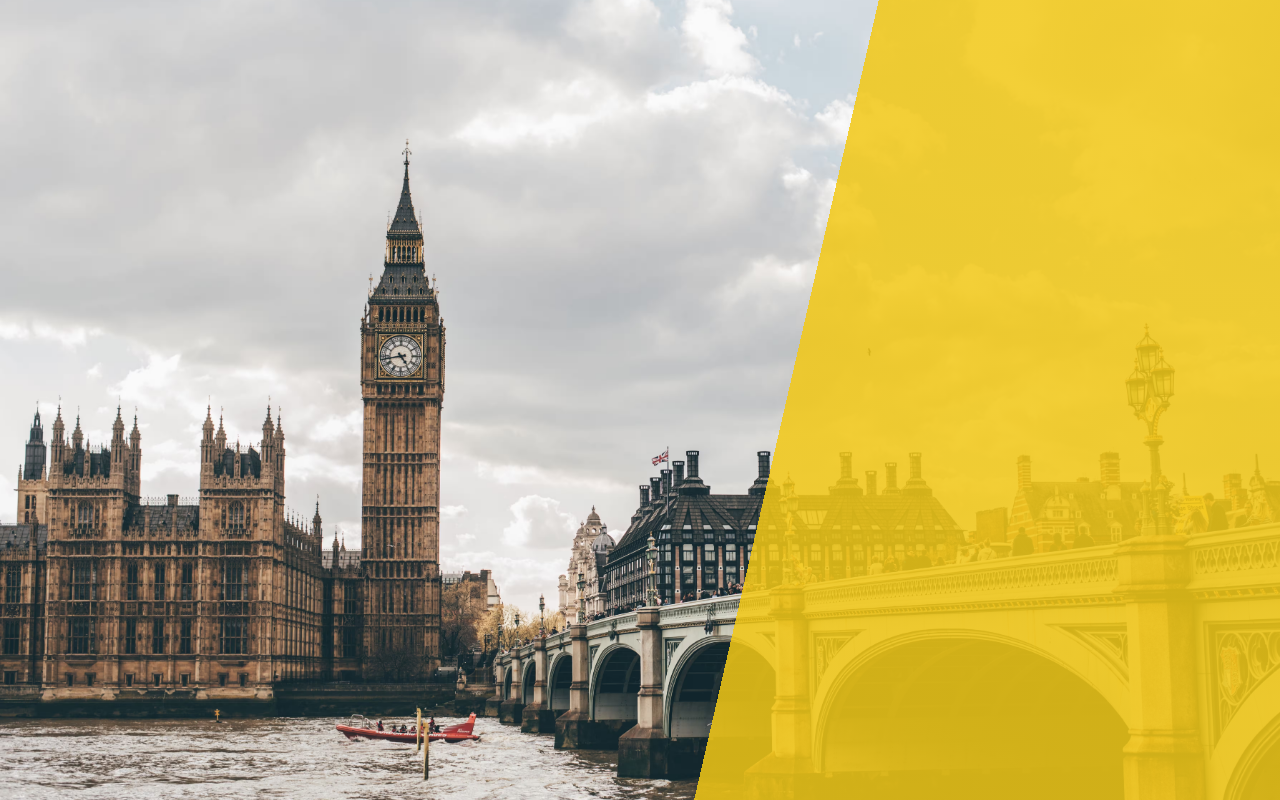
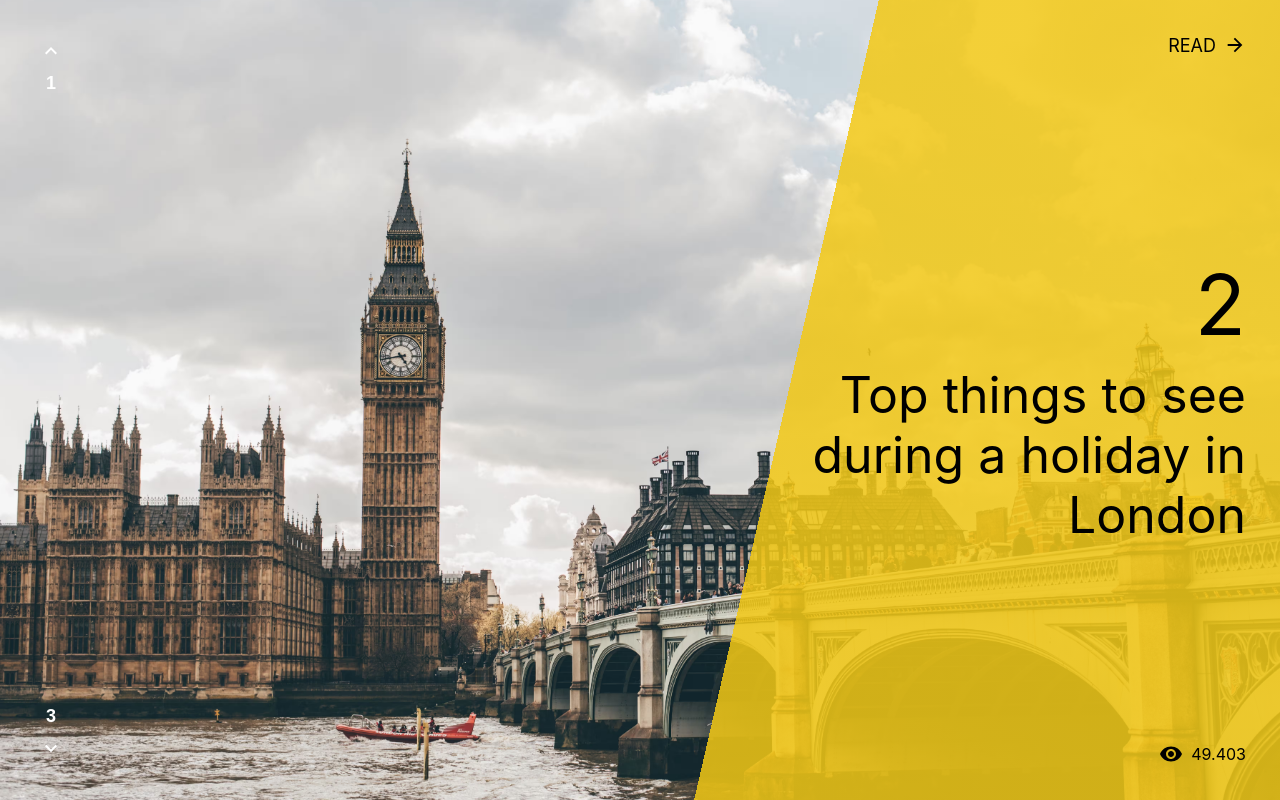
Before and after one commit to vdmkhrp-frontloops-markup/task-15, a website built with Vite: page index.html in a window 1280 px wide. Built offline with nearby package versions, Linux system fonts and the light colour scheme.

Commit message:
created markup and style for markup, added svg sprite and created adaptive

```diff
--- a/index.html
+++ b/index.html
@@ -1,16 +1,85 @@
 <!DOCTYPE html>
 <html lang="en">
   <head>
-  <meta charset="UTF-8">
-  <meta name="viewport" content="width=device-width, initial-scale=1.0">
-  <link rel="stylesheet" href="./src/style.scss">
+    <meta charset="UTF-8" />
+    <meta
+      name="viewport"
+      content="width=device-width, initial-scale=1.0, viewport-fit=cover"
+    />
+    <link rel="stylesheet" href="./src/style.scss" />
     <link rel="icon" href="./src/img/favicon.ico" sizes="32x32" />
     <link rel="icon" href="./src/img/favicon.svg" type="image/svg+xml" />
     <link rel="apple-touch-icon" href="./src/img/apple-touch-icon.png" />
     <title>task-15</title>
   </head>
   <body>
+    <svg width="0" height="0" class="visually-hidden">
+      <symbol
+        fill="currentColor"
+        xmlns="http://www.w3.org/2000/svg"
+        viewBox="0 0 24 24"
+        id="down"
+      >
+        <path d="M7.41 7.84 12 12.42l4.59-4.58L18 9.25l-6 6-6-6z"></path>
+        <path d="M0-.75h24v24H0z" fill="none"></path>
+      </symbol>
+      <symbol xmlns="http://www.w3.org/2000/svg" viewBox="0 0 24 24" id="more">
+        <path
+          d="m12 4-1.41 1.41L16.17 11H4v2h12.17l-5.58 5.59L12 20l8-8z"
+          fill="currentColor"
+        ></path>
+      </symbol>
+      <symbol
+        fill="currentColor"
+        xmlns="http://www.w3.org/2000/svg"
+        viewBox="0 0 24 24"
+        id="up"
+      >
+        <path d="M7.41 15.41 12 10.83l4.59 4.58L18 14l-6-6-6 6z"></path>
+        <path d="M0 0h24v24H0z" fill="none"></path>
+      </symbol>
+      <symbol xmlns="http://www.w3.org/2000/svg" viewBox="0 0 24 24" id="view">
+        <path d="M0 0h24v24H0z" fill="none"></path>
+        <path
+          d="M12 4.5C7 4.5 2.73 7.61 1 12c1.73 4.39 6 7.5 11 7.5s9.27-3.11 11-7.5c-1.73-4.39-6-7.5-11-7.5zM12 17c-2.76 0-5-2.24-5-5s2.24-5 5-5 5 2.24 5 5-2.24 5-5 5zm0-8c-1.66 0-3 1.34-3 3s1.34 3 3 3 3-1.34 3-3-1.34-3-3-3z"
+        ></path>
+      </symbol>
+    </svg>
     <div class="screen">
+      <nav class="screen__nav">
+        <button type="button" class="screen__nav-btn">
+          <svg class="icon icon--24">
+            <use href="#up"></use>
+          </svg>
+          1
+        </button>
+        <button type="button" class="screen__nav-btn">
+          3
+          <svg class="icon icon--24">
+            <use href="#down"></use>
+          </svg>
+        </button>
+      </nav>
+      <div class="screen__content">
+        <a href="#!" class="screen__content-link">
+          read
+          <svg class="icon icon--22">
+            <use href="#more"></use>
+          </svg>
+        </a>
+        <div class="screen__desc">
+          <h2 class="screen__title">2</h2>
+          <p class="screen__text">
+            Top things to see during a holiday in London
+          </p>
+        </div>
+        <span class="screen__views">
+          <svg class="icon icon--24">
+            <use href="#view"></use>
+          </svg>
+          49.403
+        </span>
+      </div>
     </div>
   </body>
 </html>
--- a/src/style.scss
+++ b/src/style.scss
@@ -16,17 +16,134 @@ p {
 
 body {
   margin: 0;
+  font-family: -apple-system, BlinkMacSystemFont, "Segoe UI", Roboto,
+    "Helvetica Neue", Arial, sans-serif;
+}
+
+.visually-hidden {
+  position: absolute;
+  width: 1px;
+  height: 1px;
+  margin: -1px;
+  border: 0;
+  padding: 0;
+
+  white-space: nowrap;
+  clip-path: inset(100%);
+  clip: rect(0 0 0 0);
+  overflow: hidden;
+}
+
+$icon-sizes: 22, 24;
+
+.icon {
+  display: inline-block;
+  aspect-ratio: 1;
+
+  @each $s in $icon-sizes {
+    &--#{$s} {
+      width: #{$s}px;
+    }
+  }
 }
 
 .screen {
-  min-height: 100vh;
+  position: relative;
+  min-height: 100dvh;
   background-image: linear-gradient(
       103deg,
       transparent 60%,
       rgba(242, 200, 21, 0.85) 60%
     ),
-    url("/src/img/background.avif");
+    url("/src/img/background.avif"), linear-gradient(#e7e6e2, #846950);
   background-size: cover;
   background-repeat: no-repeat;
   background-position: center;
+
+  &__nav {
+    position: fixed;
+    top: 0;
+    bottom: 0;
+    left: 0;
+    display: flex;
+    flex-direction: column;
+    column-gap: 15px;
+    justify-content: space-between;
+    padding: 34px;
+  }
+
+  &__nav-btn {
+    padding: 5px;
+    border: none;
+    background-color: transparent;
+    display: flex;
+    flex-direction: column;
+    row-gap: 10px;
+    align-items: center;
+    color: #fff;
+    font-size: 18px;
+    font-weight: 700;
+    transition: color 300ms ease;
+
+    @media (hover: hover) {
+      cursor: pointer;
+
+      &:hover {
+        color: #000;
+      }
+    }
+  }
+
+  &__content {
+    min-height: 100dvh;
+    display: flex;
+    flex-direction: column;
+    justify-content: space-between;
+    row-gap: 20px;
+    align-items: flex-end;
+    padding: 34px 34px 34px 0;
+  }
+
+  &__content-link {
+    display: flex;
+    align-items: center;
+    column-gap: 8px;
+    color: #000;
+    text-decoration: none;
+    text-transform: uppercase;
+    font-size: 18px;
+    transition: color ease 300ms;
+
+    @media (hover: hover) {
+      &:hover {
+        color: #fff;
+      }
+    }
+  }
+
+  &__desc {
+    max-width: 480px;
+    display: flex;
+    text-align: end;
+    flex-direction: column;
+    row-gap: 10px;
+
+    @media (width <= 768px) {
+      max-width: 320px;
+    }
+  }
+
+  &__title {
+    font-size: clamp(44px, 8vw, 84px);
+  }
+
+  &__text {
+    font-size: clamp(28px, 8vw, 50px);
+  }
+
+  &__views {
+    display: flex;
+    align-items: center;
+    column-gap: 8px;
+  }
 }
```
Also changed, not shown: 1 other file. Lines whose indentation alone changed are shown as unchanged.
